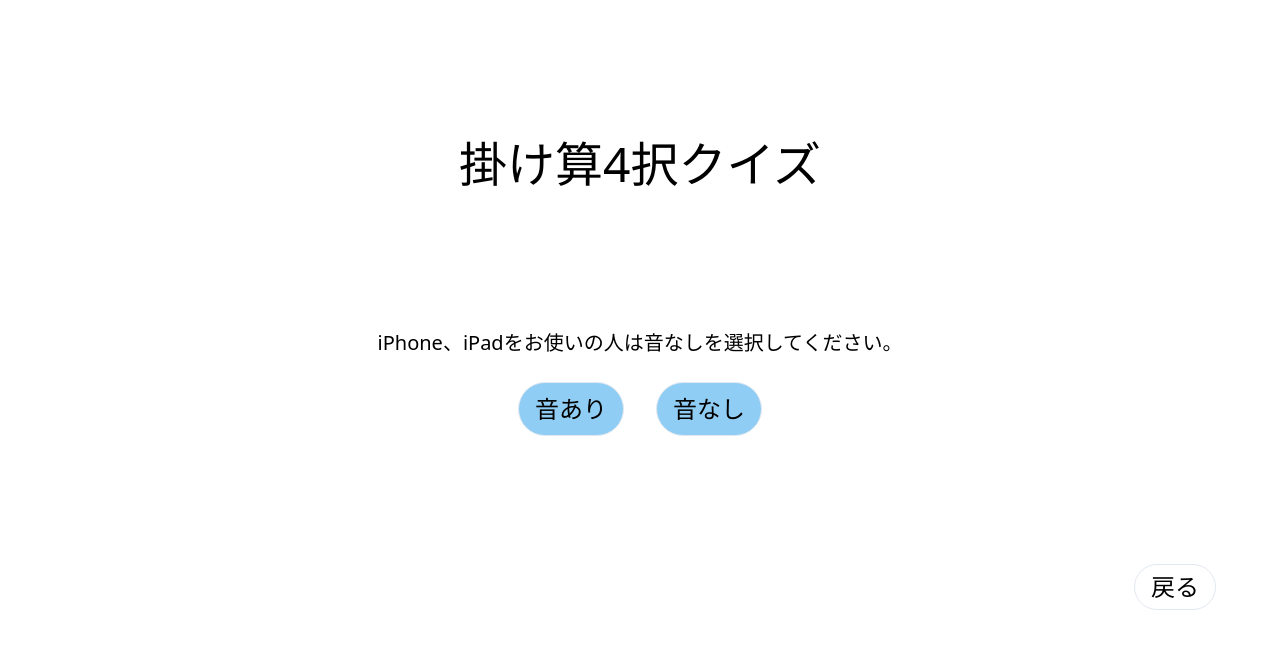
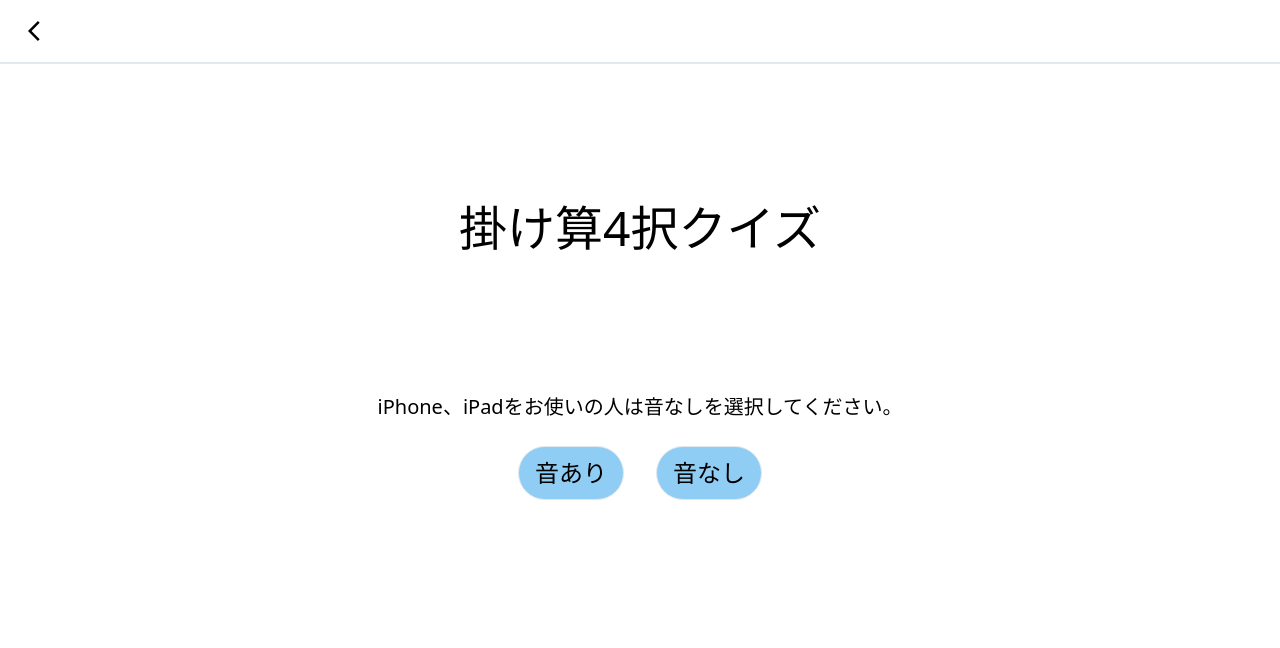
Before and after one commit to Siroyaka/2choisesQuiz, a Next.js app: page /choise_quiz/multi1 in a window 1280 px wide. Shown: the top 648 px of the page. Built offline with nearby package versions, Linux system fonts and the light colour scheme.

Commit message:
クイズ時にヘッダーをつけることにした

```diff
--- /dev/null
+++ b/src/components/AnyChoise/Header/index.tsx
@@ -0,0 +1,44 @@
+import React from 'react';
+
+import Link from 'next/link';
+import { useRouter } from 'next/router';
+
+import { LeftArrowSvg } from 'components/parts/svgIcons';
+
+interface OwnProps {
+}
+
+type Props = OwnProps;
+
+const Header: React.FC<Props> = (props) => {
+  const {
+  } = props;
+
+  const router = useRouter();
+  const paths = router.pathname.split('/');
+  const beforePath = paths.reduce((acc, x, i) => {
+    if(x === '') return acc;
+    if(i === paths.length - 1) return acc;
+    return acc + '/' + x;
+  }, '');
+
+  return(
+    <React.Fragment>
+      <header className='w-full fixed top-0 left-0 h-16 border-b-2 bg-white z-50'>
+        <div className='h-full max-w-sm md:max-w-3xl xl:max-w-screen-xl mx-auto flex flex-row items-center px-2 xl:px-6'>
+          <div className='flex flex-row'>
+            <Link href={beforePath}>
+              <button
+                className='focus:outline-none rounded-full px-1 py-1 mr-3'
+              >
+                <LeftArrowSvg />
+              </button>
+            </Link>
+          </div>
+        </div>
+      </header>
+    </React.Fragment>
+  )
+}
+
+export default Header;
--- a/src/components/AnyChoise/index.tsx
+++ b/src/components/AnyChoise/index.tsx
@@ -1,8 +1,6 @@
 import React from 'react';
 
-import { useRouter } from 'next/router';
-import Link from 'next/link';
-
+import Header from './Header';
 import ResultForm from './ResultForm';
 import { ResultFormReducers, resultFormInitialState, QuizResultTypes } from './ResultForm/state';
 import QuizForm, {Props as QuizFormProps} from './QuizForm';
@@ -21,14 +19,6 @@ const TwoChoise: React.FC<Props> = (props) => {
   const {
     title
   } = props;
-
-  const router = useRouter();
-  const paths = router.pathname.split('/');
-  const beforePath = paths.reduce((acc, x, i) => {
-    if(x === '') return acc;
-    if(i === paths.length - 1) return acc;
-    return acc + '/' + x;
-  }, '');
 
   const setFinished = React.useCallback((result: Choise2Result) => {
     dispatch({
@@ -59,6 +49,8 @@ const TwoChoise: React.FC<Props> = (props) => {
   }, [se]);
   return(
     <div className='max-w-6xl mx-auto'>
+      <Header/>
+      <div className='py-16'>
         {!endInitialize &&
           <InitialForm
             title={title}
@@ -75,14 +67,6 @@ const TwoChoise: React.FC<Props> = (props) => {
         {result.isFinished && endInitialize &&
           <ResultForm {...result} {...props} />
         }
-      <div className='flex flex-row w-full justify-end'>
-        <Link href={beforePath}>
-          <button
-            className='border hover:bg-yellow-100 rounded-full py-1 px-4 text-2xl focus:outline-none '
-          >
-            戻る
-          </button>
-        </Link>
       </div>
     </div>
   )
```
Lines whose indentation alone changed are shown as unchanged.
